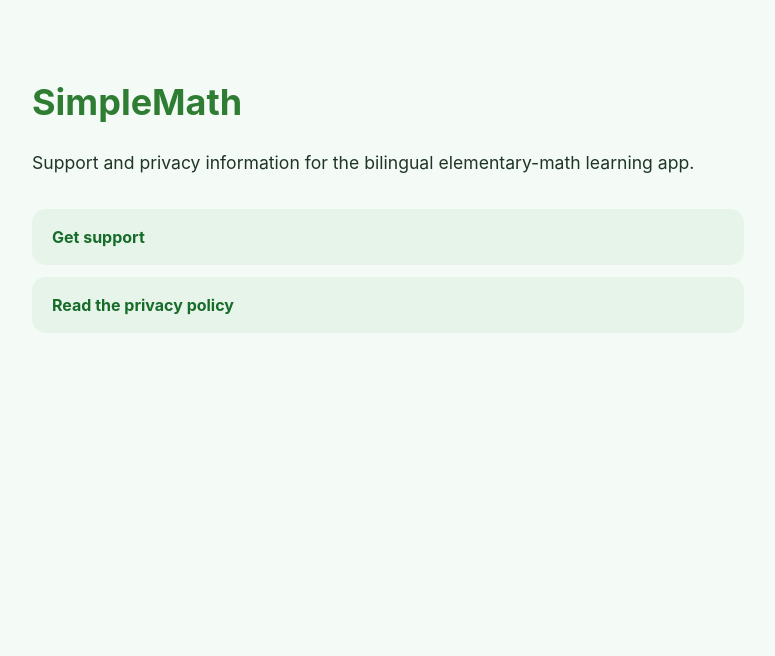
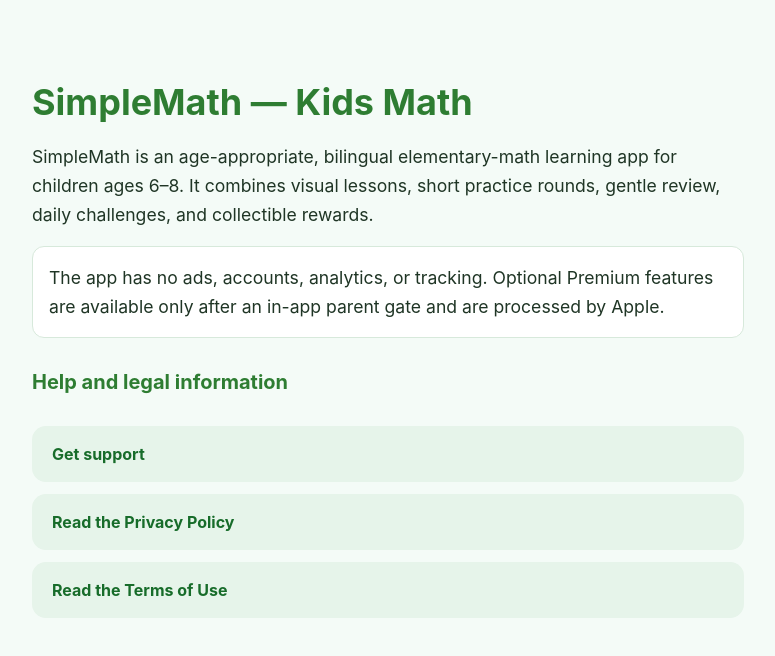
Before and after one commit to williamjiamin/simplemath-support, a plain HTML site: page index.html in a window 1280 px wide. Shown: the whole page, without its empty margins (252-1027 px from the left). Drawn offline with Linux system fonts and the light colour scheme.

Commit message:
Link public support site to Terms of Use

```diff
--- a/index.html
+++ b/index.html
@@ -3,25 +3,34 @@
 <head>
   <meta charset="utf-8">
   <meta name="viewport" content="width=device-width, initial-scale=1">
-  <title>SimpleMath Support</title>
+  <meta name="description" content="SimpleMath is an age-appropriate, bilingual elementary-math learning app for children.">
+  <title>SimpleMath — Kids Math</title>
   <style>
     :root { color-scheme: light; font-family: -apple-system, BlinkMacSystemFont, "Segoe UI", sans-serif; color: #1f3525; background: #f4fbf7; }
     body { margin: 0; }
     main { box-sizing: border-box; max-width: 760px; margin: 0 auto; padding: 56px 24px 72px; }
-    h1 { color: #2e7d32; font-size: 2.25rem; }
+    h1, h2 { color: #2e7d32; }
+    h1 { font-size: 2.25rem; margin-bottom: .25rem; }
+    h2 { margin-top: 2rem; font-size: 1.25rem; }
     p { font-size: 1.1rem; line-height: 1.65; }
     nav { display: grid; gap: 12px; margin-top: 32px; }
     a { color: #176c2a; font-weight: 700; }
     .card { display: block; padding: 18px 20px; border-radius: 14px; background: #e6f4ea; text-decoration: none; }
+    .notice { padding: 16px; border-radius: 12px; background: #ffffff; border: 1px solid #d7e9db; }
   </style>
 </head>
 <body>
   <main>
-    <h1>SimpleMath</h1>
-    <p>Support and privacy information for the bilingual elementary-math learning app.</p>
+    <h1>SimpleMath — Kids Math</h1>
+    <p>SimpleMath is an age-appropriate, bilingual elementary-math learning app for children ages 6–8. It combines visual lessons, short practice rounds, gentle review, daily challenges, and collectible rewards.</p>
+
+    <p class="notice">The app has no ads, accounts, analytics, or tracking. Optional Premium features are available only after an in-app parent gate and are processed by Apple.</p>
+
+    <h2>Help and legal information</h2>
     <nav aria-label="SimpleMath information">
       <a class="card" href="support.html">Get support</a>
-      <a class="card" href="privacy-policy.html">Read the privacy policy</a>
+      <a class="card" href="privacy-policy.html">Read the Privacy Policy</a>
+      <a class="card" href="terms-of-use.html">Read the Terms of Use</a>
     </nav>
   </main>
 </body>
```
